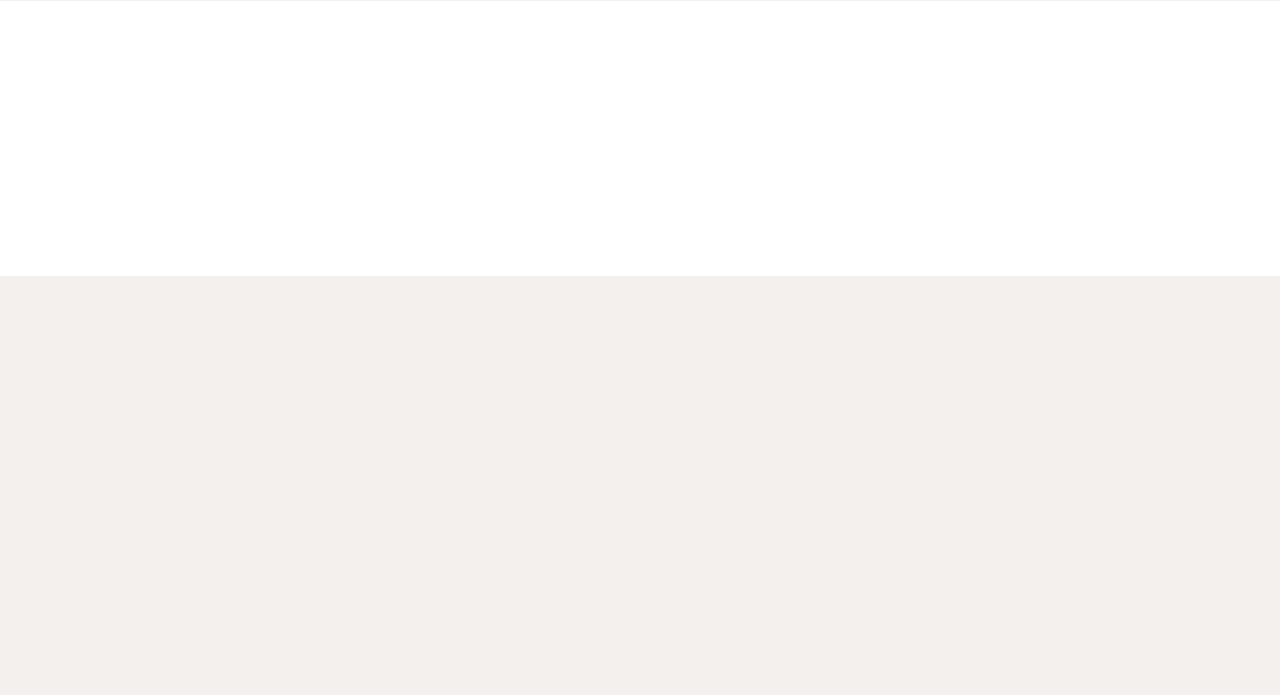
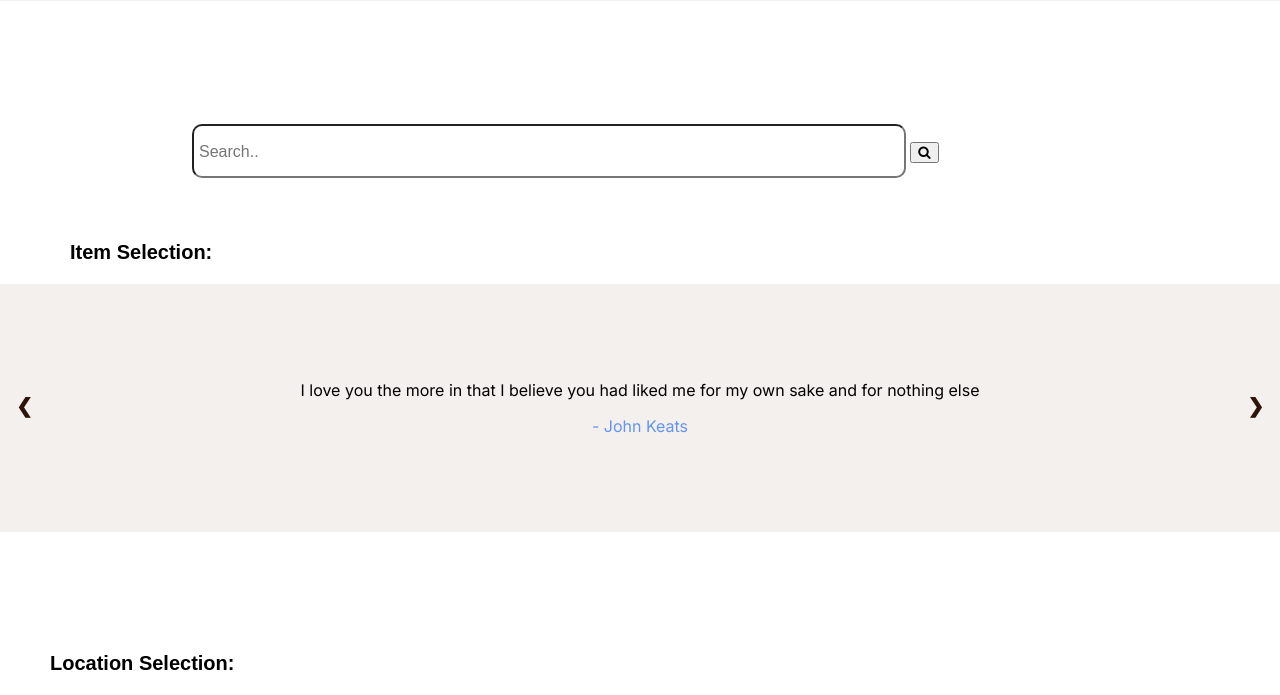
Before and after one commit to tracyhu19/Plated_AthenaHacks, a Flask app: page /locate.html in a window 1280 px wide. Shown: the part 524-1219 px from the top of the page. Before the commit the page ends 800 px from the top, so only its background shows below. Run offline with Flask 3, Linux system fonts and the light colour scheme; some web fonts are replaced.

Commit message:
Update locate.html

```diff
--- a/Templates/locate.html
+++ b/Templates/locate.html
@@ -1,8 +1,10 @@
 <!DOCTYPE html>
 <html>
+<head>
+    <meta name="viewport" content="width=device-width, initial-scale=1">
     <link href='https://fonts.googleapis.com/css?family=Inter' rel='stylesheet'>
     <link href='https://fonts.googleapis.com/css?family=Jomhuria' rel='stylesheet'>
-
+    <link rel="stylesheet" href="https://cdnjs.cloudflare.com/ajax/libs/font-awesome/4.7.0/css/font-awesome.min.css">
 
 <style>
     body {background-color: white;
@@ -11,7 +13,9 @@ body {background-color: white;
         border:0;
         outline:0;
         vertical-align: baseline;
-      background: transparent;}
+        background: transparent;
+    }
+
     .top {background-color: #F4F0ED;
         height: 500px;
         width:100%;
@@ -70,7 +74,105 @@ body {background-color: white;
     line-height: 1px;
     }
 
+    .sectionTitle {
+        font-size: 20px;
+        font-family:Arial, Helvetica, sans-serif;
+        font-weight: bold;
+        padding-left: 50px;
+    }
+
+    .items {
+        font-family: inter;
+        padding-left: 20px;
+    }
+
+    .slideshow-container {
+        position: relative;
+        font-family: inter;
+        background: #F4F0ED;
+    }
+
+    /* Slides */
+    .mySlides {
+        display: none;
+        padding: 80px;
+        text-align: center;
+    }
+
+    /* Next & previous buttons */
+    .prev, .next {
+        cursor: pointer;
+        position: absolute;
+        top: 50%;
+        width: auto;
+        margin-top: -30px;
+        padding: 16px;
+        color: #2E1409;
+        font-weight: bold;
+        font-size: 20px;
+        border-radius: 0 3px 3px 0;
+        user-select: none;
+    }
+
+    /* Position the "next button" to the right */
+    .next {
+        position: absolute;
+        right: 0;
+        border-radius: 3px 0 0 3px;
+    }
+
+    /* On hover, add a black background color with a little bit see-through */
+    .prev:hover, .next:hover {
+        background-color: rgba(0,0,0,0.8);
+        color: white;
+    }
+
+    /* Add a blue color to the author */
+    .author {color: cornflowerblue;}
+
+    .search {
+        font-family: inter;
+        background-color: #ffffff;
+        text-align: center;
+        font-size: 15px;
+        overflow: hidden;
+        width: 70%;
+        height: 100px;
+        border-radius: 20px;
+        align-items: center;
+        padding-left: 30px;
+        padding-right: 30px;
+        padding-bottom: 20px;
+        margin: 0 auto;
+        display: flex;
+    }
+
+    input[type="text"] {
+        width: 300px; /* Set the width as desired */
+        height: 40px; /* Set the height as desired */
+        font-size: 18px; /* Set the font size of the input text */
+        padding: 5px; /* Adjust padding as needed */
+        border-radius: 10px;
+    }
+    /* Style the placeholder text */
+    input[type="text"]::placeholder {
+        font-size: 16px; /* Set the font size of the placeholder text */
+    }
+
+    input[type="submit"] {
+        width: 300px; /* Set the width as desired */
+        height: 40px; /* Set the height as desired */
+        font-size: 18px; /* Set the font size of the input text */
+        padding: 5px; /* Adjust padding as needed */
+        border-radius: 10px;
+        background-color: #2E1409;
+        color: white;
+    }
 </style>
+</head>
+
+<body>
+
 <div class="top">
   <div class="topnav">
     <a href="main.html">Home</a>
@@ -84,6 +186,79 @@ body {background-color: white;
     <p class="pageDes">Find food by name or location</p>
   </div>
 </div>
+<div style="height:100px; width:100%"></div>
 
+
+<div class="search">
+    <div class="search-container">
+        <form action="/action_page.php">
+          <input type="text" placeholder="Search.." name="search" style="width:700px">
+          <button type="submit"><i class="fa fa-search"></i></button>
+        </form>
+      </div>
+</div>
+
+<div class="items">
+    <p class = sectionTitle>Item Selection:</p>
+</div>
+
+<div class="slideshow-container">
+
+    <!-- Full-width slides/quotes -->
+    <div class="mySlides">
+        <p>I love you the more in that I believe you had liked me for my own sake and for nothing else</p>
+        <p class="author">- John Keats</p>
+    </div>
+
+    <div class="mySlides">
+        <p>But man is not made for defeat. A man can be destroyed but not defeated.</p>
+        <p class="author">- Ernest Hemingway</p>
+    </div>
+
+    <div class="mySlides">
+        <p>I have not failed. I've just found 10,000 ways that won't work.</p>
+        <p class="author">- Thomas A. Edison</p>
+    </div>
+    <div class="mySlides">
+        <p>Megatron</p>
+        <p class="author">- Megan Lai</p>
+    </div>
+
+
+    <!-- Next/prev buttons -->
+    <a class="prev" onclick="plusSlides(-1)">&#10094;</a>
+    <a class="next" onclick="plusSlides(1)">&#10095;</a>
+  </div>
+
+<div style="height:100px; width:100%"></div>
+
+<div class="sectionTitle">
+    <p>Location Selection:</p>
+</div>
+
+<script>
+    var slideIndex = 1;
+    showSlides(slideIndex);
+
+    function plusSlides(n) {
+      showSlides(slideIndex += n);
+    }
+
+    function currentSlide(n) {
+      showSlides(slideIndex = n);
+    }
+
+    function showSlides(n) {
+      var i;
+      var slides = document.getElementsByClassName("mySlides");
+      if (n > slides.length) {slideIndex = 1}
+      if (n < 1) {slideIndex = slides.length}
+      for (i = 0; i < slides.length; i++) {
+          slides[i].style.display = "none";
+      }
+      slides[slideIndex-1].style.display = "block";
+      dots[slideIndex-1].className += " active";
+    }
+    </script>
 </body>
 </html>
```
Lines whose indentation alone changed are shown as unchanged.
